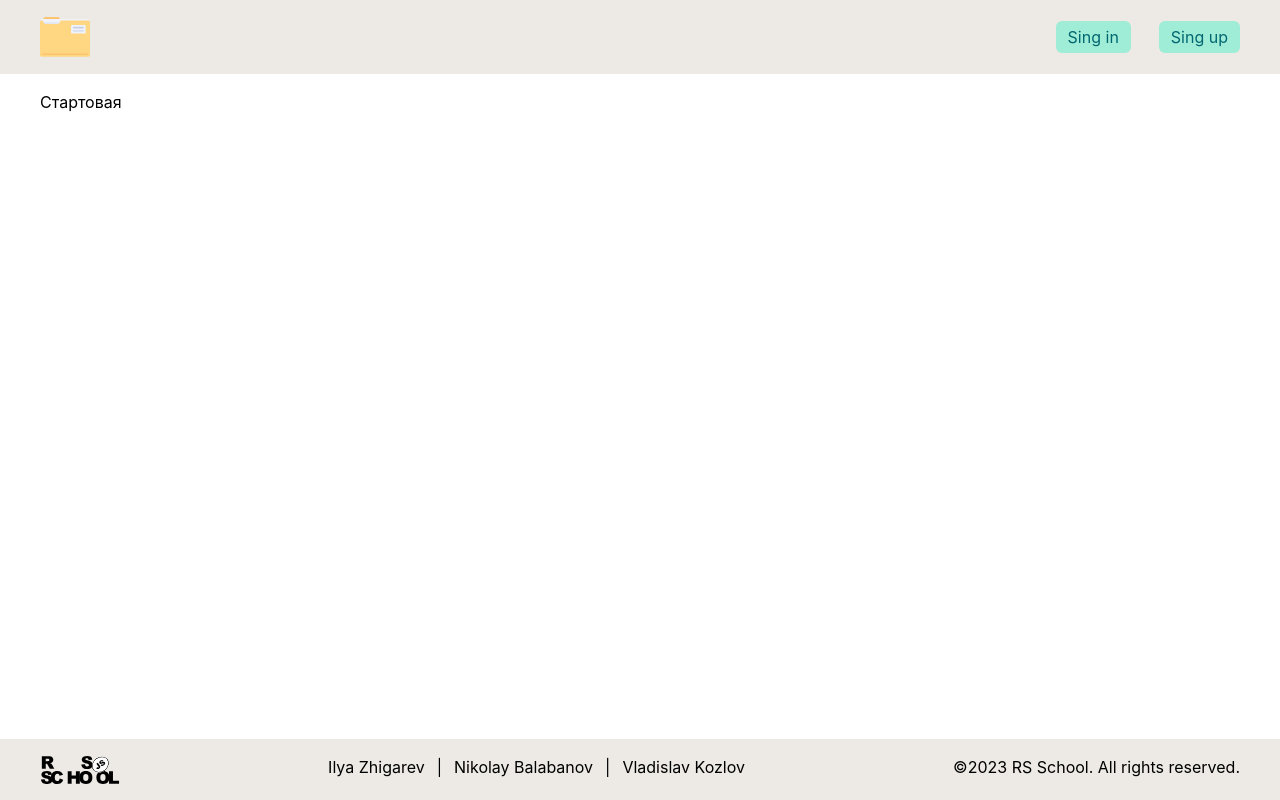
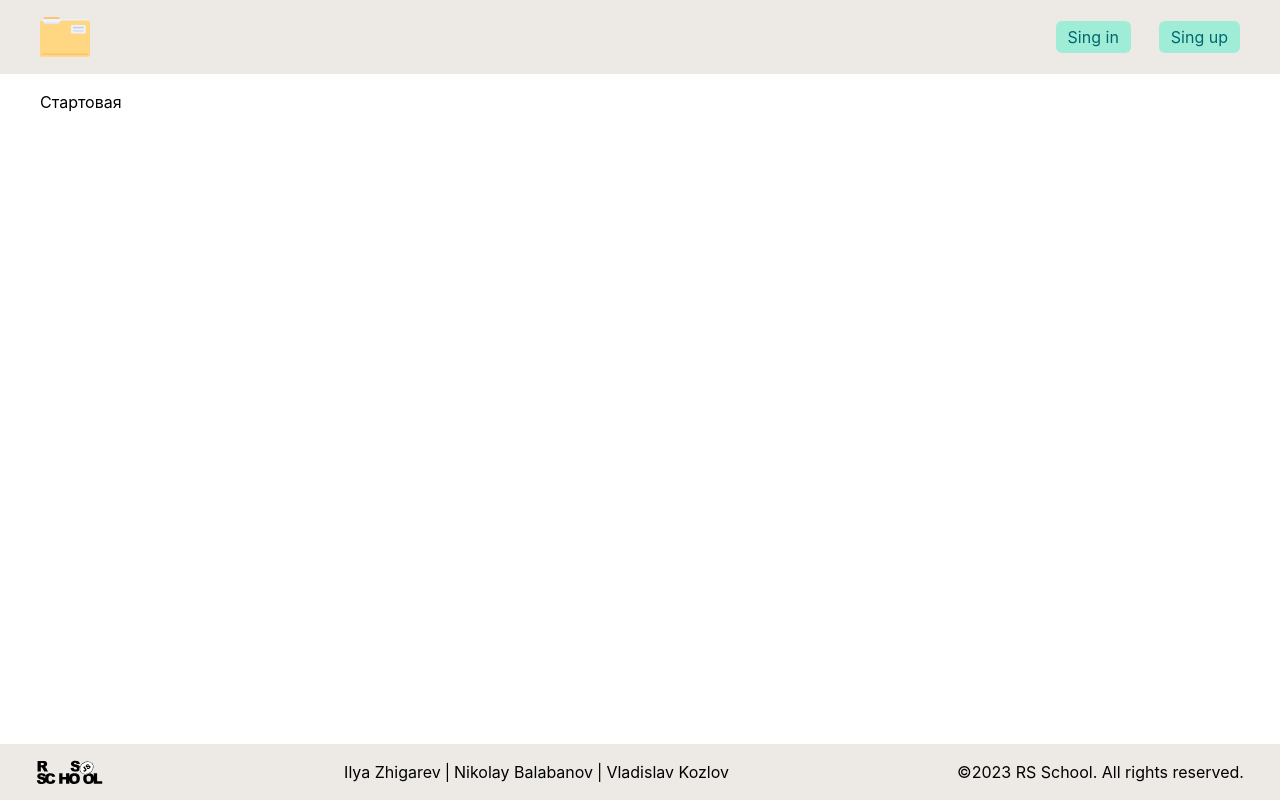
Before and after one commit to sensaur/rsclone, a React (Create React App) app: page / in a window 1280 px wide. Built offline with nearby package versions, Linux system fonts and the light colour scheme; no server answers.

Commit message:
feat: add adaptive to footer

```diff
--- a/src/components/Footer.tsx
+++ b/src/components/Footer.tsx
@@ -2,17 +2,19 @@ import rsschoolLogo from '../images/rs_school.svg'
 
 function Footer() {
   return (
-    <div className=" py-4 bg-color5 px-10" >
-      <div className="flex justify-between">
-        <a className='hover:scale-110 duration-500' href="https://rs.school/js/"><img src={rsschoolLogo} alt="RSSchool" /></a>
-        <ul className='flex gap-3'>
-          <li><a className='hover:text-color2 duration-500' href="https://github.com/sensaur">Ilya Zhigarev</a></li>
-          <li>|</li>
-          <li><a className='hover:text-color2 duration-500' href="https://github.com/NikolayBalabanov">Nikolay Balabanov</a></li>
-          <li>|</li>
-          <li><a className='hover:text-color2 duration-500' href="https://github.com/VEKozlov111">Vladislav Kozlov</a></li>
+    <div className=" py-4 bg-color5 md:px-9 px-2" >
+      <div className="flex justify-between flex-wrap">
+        <a className='hover:scale-110 duration-500' href="https://rs.school/js/"><img className='md:w-5/6 w-4/6' src={rsschoolLogo} alt="RSSchool" /></a>
+        <ul className='flex md:gap-1 gap-1'>
+          <li className="flex items-center"><a className='hover:text-color2 duration-500 md:text-base text-xs' href="https://github.com/sensaur">Ilya Zhigarev</a></li>
+          <li className="flex items-center">|</li>
+          <li className="flex items-center"><a className='hover:text-color2 duration-500 md:text-base text-xs' href="https://github.com/NikolayBalabanov">Nikolay Balabanov</a></li>
+          <li className="flex items-center">|</li>
+          <li className="flex items-center"><a className='hover:text-color2 duration-500 md:text-base text-xs' href="https://github.com/VEKozlov111">Vladislav Kozlov</a></li>
         </ul>
-        <h3>©2023 RS School. All rights reserved.</h3>
+        <div className='flex items-center'>
+          <h3 className='md:text-base text-xs'>©2023 <span className='md:inline hidden'>RS School. All rights reserved.</span></h3>
+        </div>
       </div>
     </div>
   );
--- a/src/components/NavBarLogged.tsx
+++ b/src/components/NavBarLogged.tsx
@@ -15,7 +15,7 @@ function NavBarLogged() {
           <span />
         </button>
         <div
-          className="flex gap-7"
+          className="flex md:gap-7 gap-3"
           id="navbarNavAltMarkup"
         >
           <div className="flex items-center">
@@ -29,7 +29,7 @@ function NavBarLogged() {
           <div className="flex items-center">
             <Link className="btn" aria-current="page" to="/">Edit profile</Link>
           </div>
-          <div className="flex items-center">
+          <div className="flex items-center md:text-base text-xs">
             Logged as
             {` ${user?.name}`}
           </div>
--- a/src/index.css
+++ b/src/index.css
@@ -23,6 +23,6 @@ code {
 }
 @layer components {
   .btn {
-    @apply px-3 py-1 bg-color2 rounded-md hover:bg-color1 hover:text-color3 text-color1 duration-500;
+    @apply px-3 py-1 bg-color2 rounded-md hover:bg-color1 hover:text-color3 text-color1 duration-500 md:text-base text-xs;
   }
 }
```
